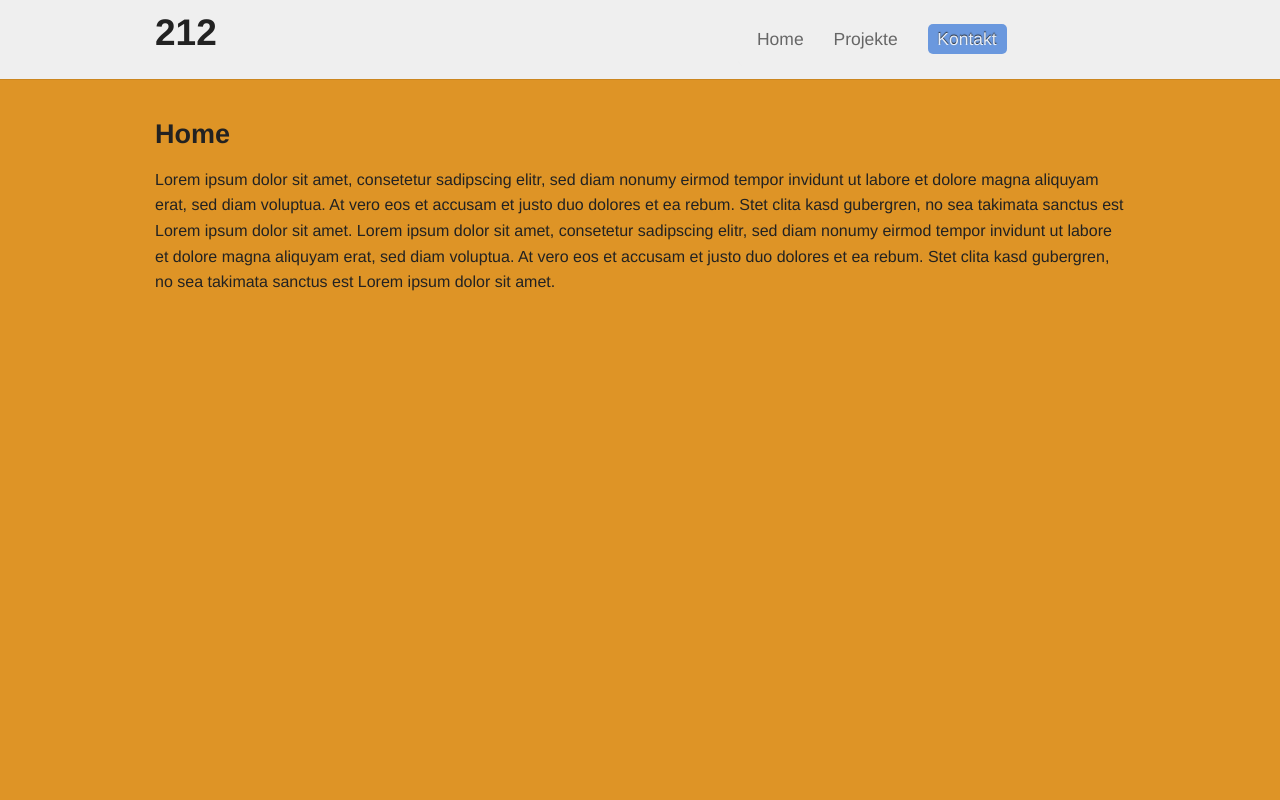
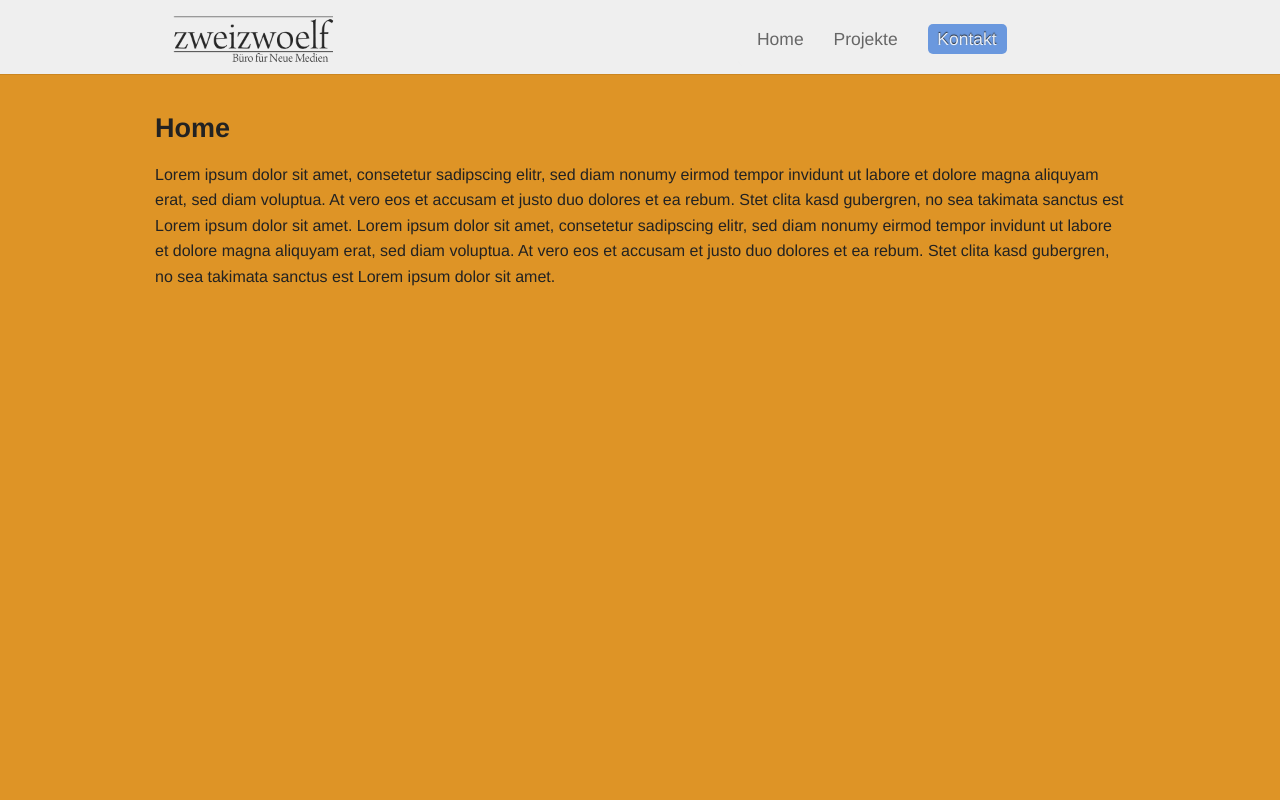
Before and after one commit to two12net/212, a plain HTML site: page index.html in a window 1280 px wide. Shown: the top 800 px of the page. Drawn offline with Linux system fonts and the light colour scheme.

Commit message:
New 212 logo

```diff
--- a/index.html
+++ b/index.html
@@ -19,8 +19,7 @@
 <body>
 	<div id="header" class="row">
 		<div class="large-7 columns">
-			<h2>212</h2>
-			<p></p>
+			<img src="img/logo_212.png" style="width: 200px;" />
 		</div>
 		<div class="large-5 columns">
 			<div data-magellan-expedition="fixed" id="menu">
```
Also changed, not shown: img/logo_212.png (added), 1 other file.
